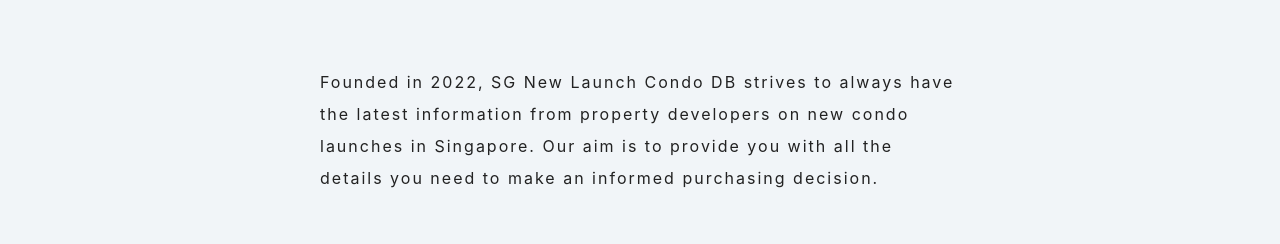
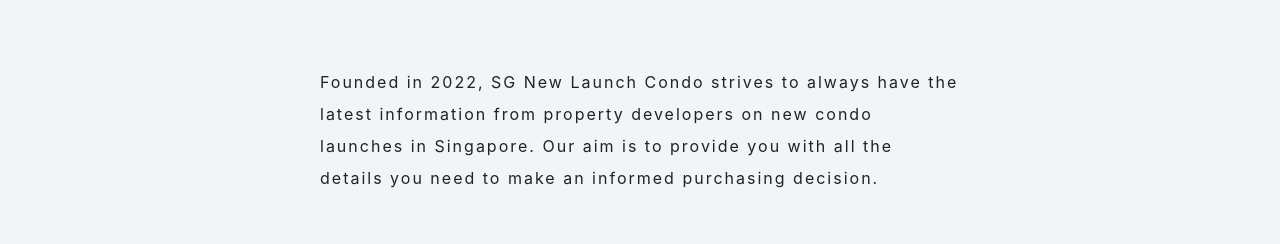
Before and after one commit to ellimdl/sg-new-launch-condo, a React (Create React App) app: page /about in a window 1280 px wide. Shown: the part 211-455 px from the top of the page. Built offline with nearby package versions, Linux system fonts and the light colour scheme.

Commit message:
correct typos

```diff
--- a/src/components/LoanSearch.js
+++ b/src/components/LoanSearch.js
@@ -17,7 +17,7 @@
   };
 
   const handleSubmit = () => {
-    console.log("Submit loan calculator info ");
+    // console.log("Submit loan calculator info ");
     props.handleOnSubmit();
   };
   return (
--- a/src/pages/About.js
+++ b/src/pages/About.js
@@ -5,10 +5,10 @@
     <section className="section about-section">
       <h1 className="section-title">about us</h1>
       <p>
-        Founded in 2022, SG New Launch Condo DB strives to always have the
-        latest information from property developers on new condo launches in
-        Singapore. Our aim is to provide you with all the details you need to
-        make an informed purchasing decision.
+        Founded in 2022, SG New Launch Condo strives to always have the latest
+        information from property developers on new condo launches in Singapore.
+        Our aim is to provide you with all the details you need to make an
+        informed purchasing decision.
       </p>
     </section>
   );
--- a/src/results2.js
+++ b/src/results2.js
@@ -505,7 +505,7 @@
     noOfCondo: 0,
     developerName: "Oxley Spinel Pte Ltd",
     totalUnits: 548,
-    img: "http://www.kentridgehillresidence.sg/wp-content/uploads/2018/09/kent-ridge-hill-residences_perspective-1024x588.jpg",
+    img: "https://www.kentridgehillresidence.sg/wp-content/uploads/2018/09/kent-ridge-hill-residences_perspective-1024x588.jpg",
   },
   {
     noOfApartment: 0,
```
